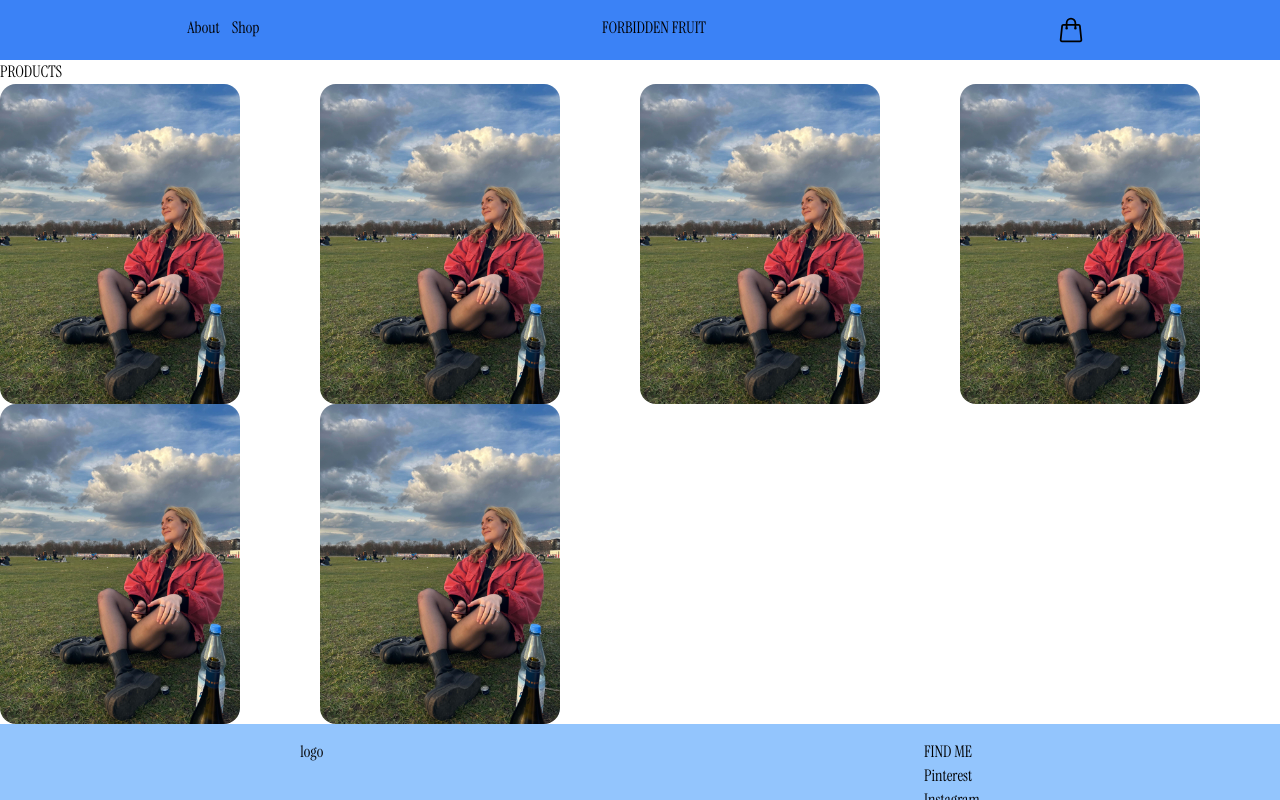
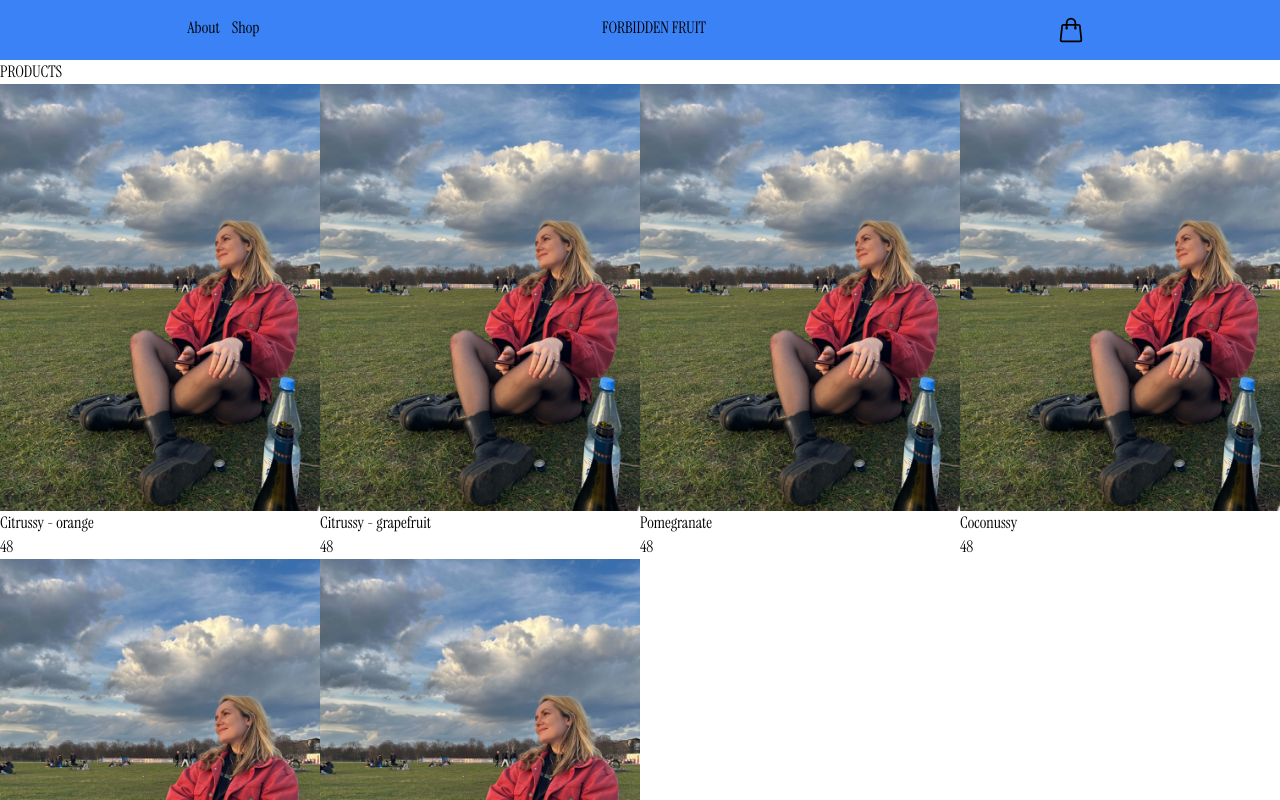
Before and after one commit to maitlandbarton/forbidden-fruit, a React (Create React App) app: page /shop in a window 1280 px wide. Shown: the top 800 px of the page. Built offline with nearby package versions, Linux system fonts and the light colour scheme.

Commit message:
created item card component

```diff
--- /dev/null
+++ b/src/components/ItemCard.js
@@ -0,0 +1,21 @@
+import { Link } from "react-router-dom";
+
+function ItemCard({img, name, price, id}) {
+    return (
+        <div>
+            <Link to={`/shop/${id}`}>
+                <div>
+                    <div>
+                        <img src={img}></img>
+                    </div>
+                    <div>
+                        <h1>{name}</h1>
+                        <p>{price}</p>
+                    </div>
+                </div>
+            </Link>
+        </div>
+    )
+}
+
+export default ItemCard;
--- a/src/components/ItemGrid.js
+++ b/src/components/ItemGrid.js
@@ -1,5 +1,6 @@
 import { useContext } from "react";
 import { ItemDataContext } from "../context/ItemDataContext";
+import ItemCard from "./ItemCard";
 
 const ItemGrid = () => {
     const {item} = useContext(ItemDataContext);
@@ -8,7 +9,12 @@ const ItemGrid = () => {
     return (
         <div className="grid grid-cols-4 w-screen">
             {item.map((obj) => (
-                <img src={obj.img} className="rounded-2xl w-60"></img>
+                <ItemCard
+                    key={obj.id}
+                    img={obj.img}
+                    name={obj.name}
+                    price={obj.price}
+                    id={obj.id}/>
             ))}
         </div>
     )
```
